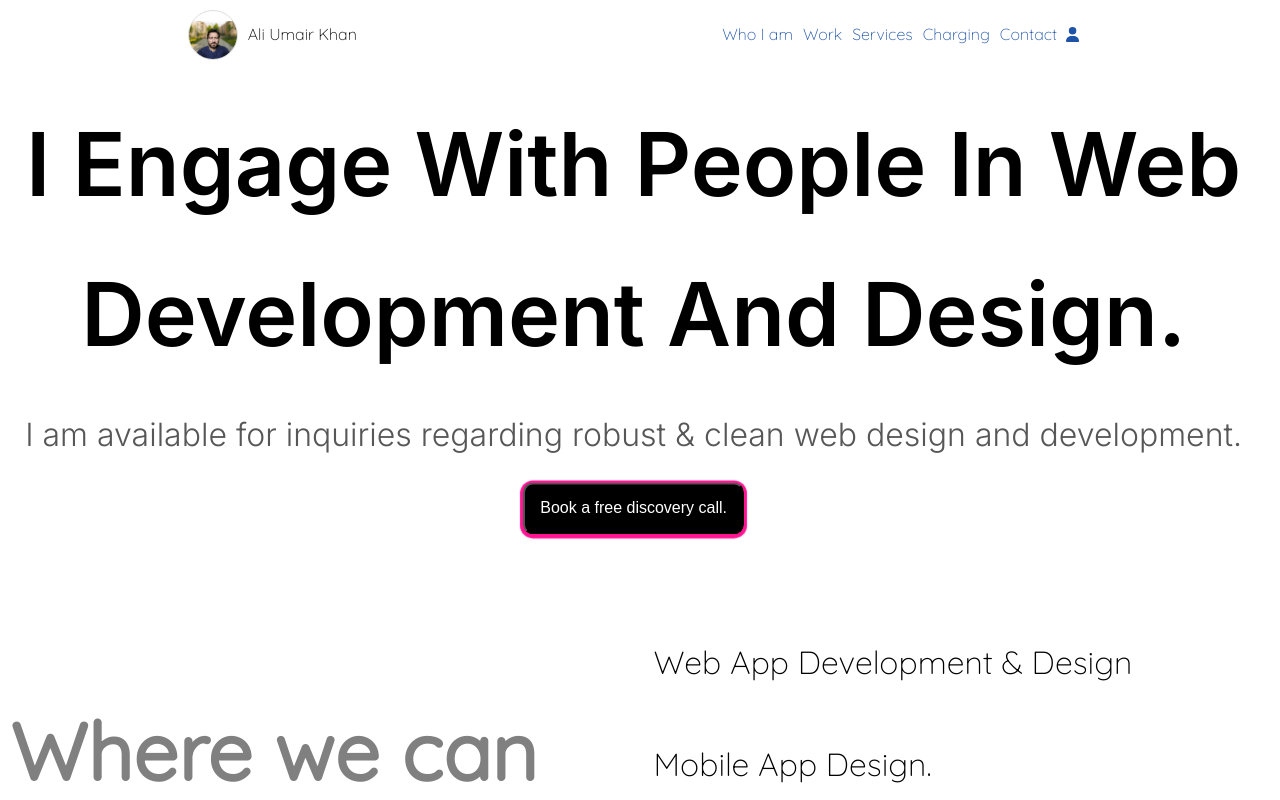
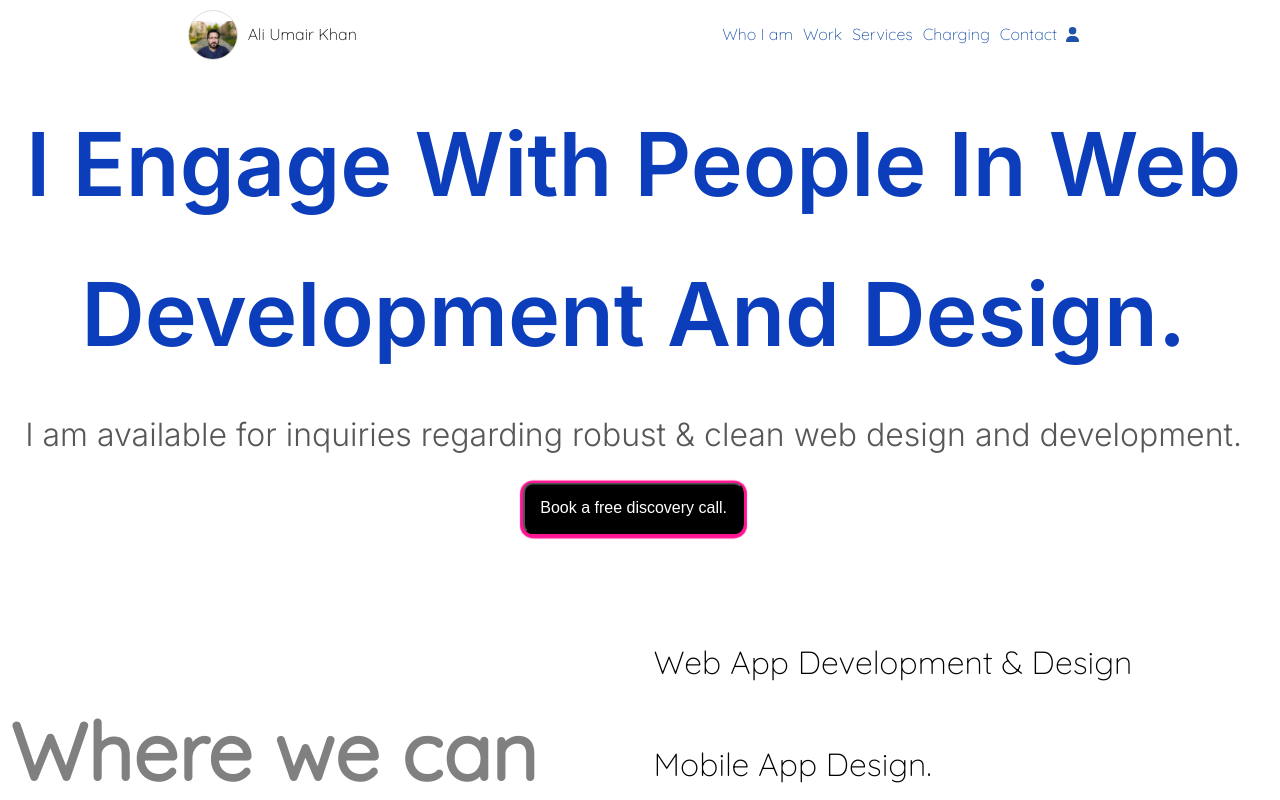
Before and after one commit to Ali-Umair-Khan/profile, a Next.js app: page / in a window 1280 px wide. Shown: the top 800 px of the page. Built offline with nearby package versions, Linux system fonts and the light colour scheme; a web font is replaced by a local one.

Commit message:
changes in hero section

```diff
--- a/src/app/components/hero/hero.scss
+++ b/src/app/components/hero/hero.scss
@@ -12,7 +12,7 @@
     gap:1rem;
     .hero__h1{
         font-size:8.8rem;
-        color:black;
+        color:rgb(12, 62, 188);
         // padding:1rem;
         text-align:center;
         // margin:2rem;
```
